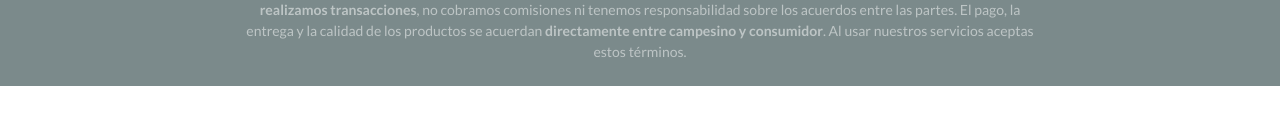
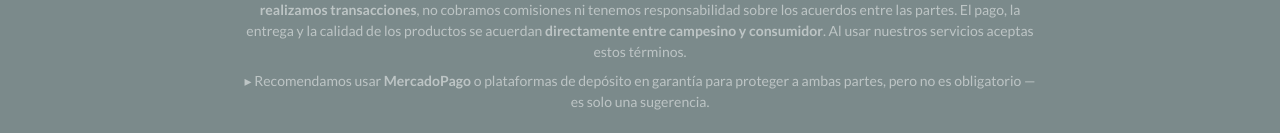
Before and after one commit to Accelwolf01/MercadoCampesino, an Angular app: page / in a window 1280 px wide. Shown: the part 1552-1685 px from the top of the page. Before the commit the page ends 1638 px from the top, so only its background shows below. Built offline with nearby package versions, Linux system fonts and the light colour scheme; no server answers.

Commit message:
footer: recomendacion MercadoPago como sugerencia no obligatoria

```diff
--- a/src/app/app.ts
+++ b/src/app/app.ts
@@ -19,6 +19,7 @@ import { ChatWidget } from './components/chat-widget/chat-widget';
         <strong>No realizamos transacciones</strong>, no cobramos comisiones ni tenemos responsabilidad sobre los acuerdos entre las partes.
         El pago, la entrega y la calidad de los productos se acuerdan <strong>directamente entre campesino y consumidor</strong>.
         Al usar nuestros servicios aceptas estos términos.
+        <span class="d-block mt-2">▸ Recomendamos usar <strong>MercadoPago</strong> o plataformas de depósito en garantía para proteger a ambas partes, pero no es obligatorio — es solo una sugerencia.</span>
       </p>
     </footer>
     <app-chat-widget></app-chat-widget>
```
